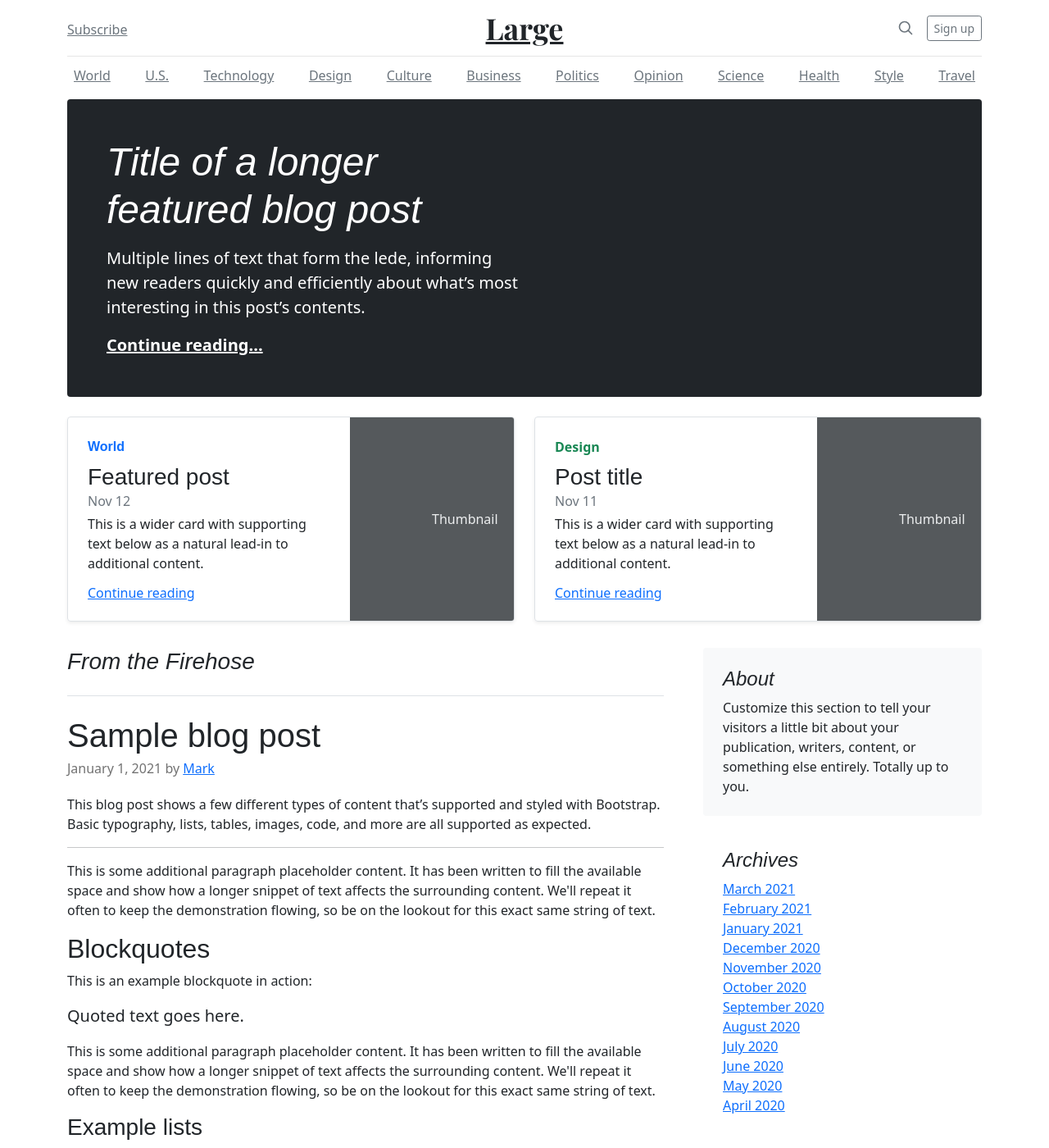
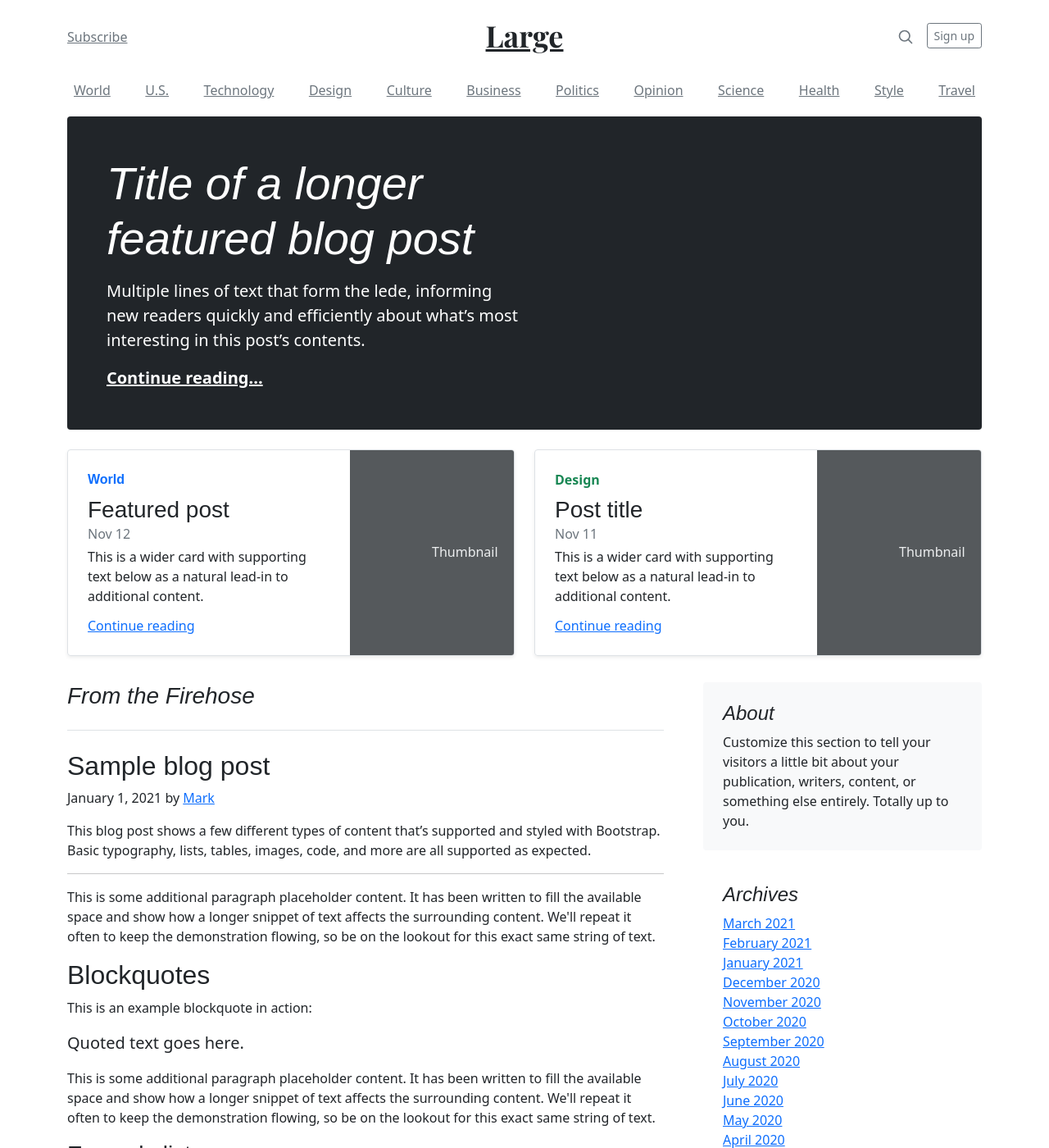
Before and after one commit to ConradoAlmeida/cheatsheets, a Jekyll site: the page teste.html, which Jekyll copies as it is, in a window 1280 px wide and 1400 px high. Shown: the whole window at 82% size. Built offline with Jekyll 4.4.1, drawn with Linux system fonts in a browser that asks for light colours.

Commit message:
limpando css

```diff
--- a/assets/css/blog.css
+++ b/assets/css/blog.css
@@ -1,96 +1,15 @@
-/* stylelint-disable selector-list-comma-newline-after */
-
-.blog-header {
-  line-height: 1;
-  border-bottom: 1px solid #e5e5e5;
-}
 
 .blog-header-logo {
   font-family: "Playfair Display", Georgia, "Times New Roman", serif/*rtl:Amiri, Georgia, "Times New Roman", serif*/;
   font-size: 2.25rem;
 }
 
-.blog-header-logo:hover {
-  text-decoration: none;
-}
-
 h1, h2, h3, h4, h5, h6 {
   font-family: 'Arial', Arial, Helvetica, sans-serif;
 }
 
-.display-4 {
-  font-size: 2.5rem;
-}
-@media (min-width: 768px) {
-  .display-4 {
-    font-size: 3rem;
-  }
-}
 
-.nav-scroller {
-  position: relative;
-  z-index: 2;
-  height: 2.75rem;
-  overflow-y: hidden;
-}
 
-.nav-scroller .nav {
-  display: flex;
-  flex-wrap: nowrap;
-  padding-bottom: 1rem;
-  margin-top: -1px;
-  overflow-x: auto;
-  text-align: center;
-  white-space: nowrap;
-  -webkit-overflow-scrolling: touch;
-}
-
-.nav-scroller .nav-link {
-  padding-top: .75rem;
-  padding-bottom: .75rem;
-  font-size: .875rem;
-}
-
-.card-img-right {
-  height: 100%;
-  border-radius: 0 3px 3px 0;
-}
-
-.flex-auto {
-  flex: 0 0 auto;
-}
-
-.h-250 { height: 250px; }
-@media (min-width: 768px) {
-  .h-md-250 { height: 250px; }
-}
-
-/* Pagination */
-.blog-pagination {
-  margin-bottom: 4rem;
-}
-.blog-pagination > .btn {
-  border-radius: 2rem;
-}
-
-/*
- * Blog posts
- */
-.blog-post {
-  margin-bottom: 4rem;
-}
-.blog-post-title {
-  margin-bottom: .25rem;
-  font-size: 2.5rem;
-}
-.blog-post-meta {
-  margin-bottom: 1.25rem;
-  color: #727272;
-}
-
-/*
- * Footer
- */
 .blog-footer {
   padding: 2.5rem 0;
   color: #727272;
@@ -112,13 +31,3 @@
 .text-primary{
   font-family: 'Arial', Arial, Helvetica, sans-serif;
 }
-
-.card{
-	border-color: white;
-
-}
-
-.card-body{
-
-	padding-bottom: 2px;
-}
```
